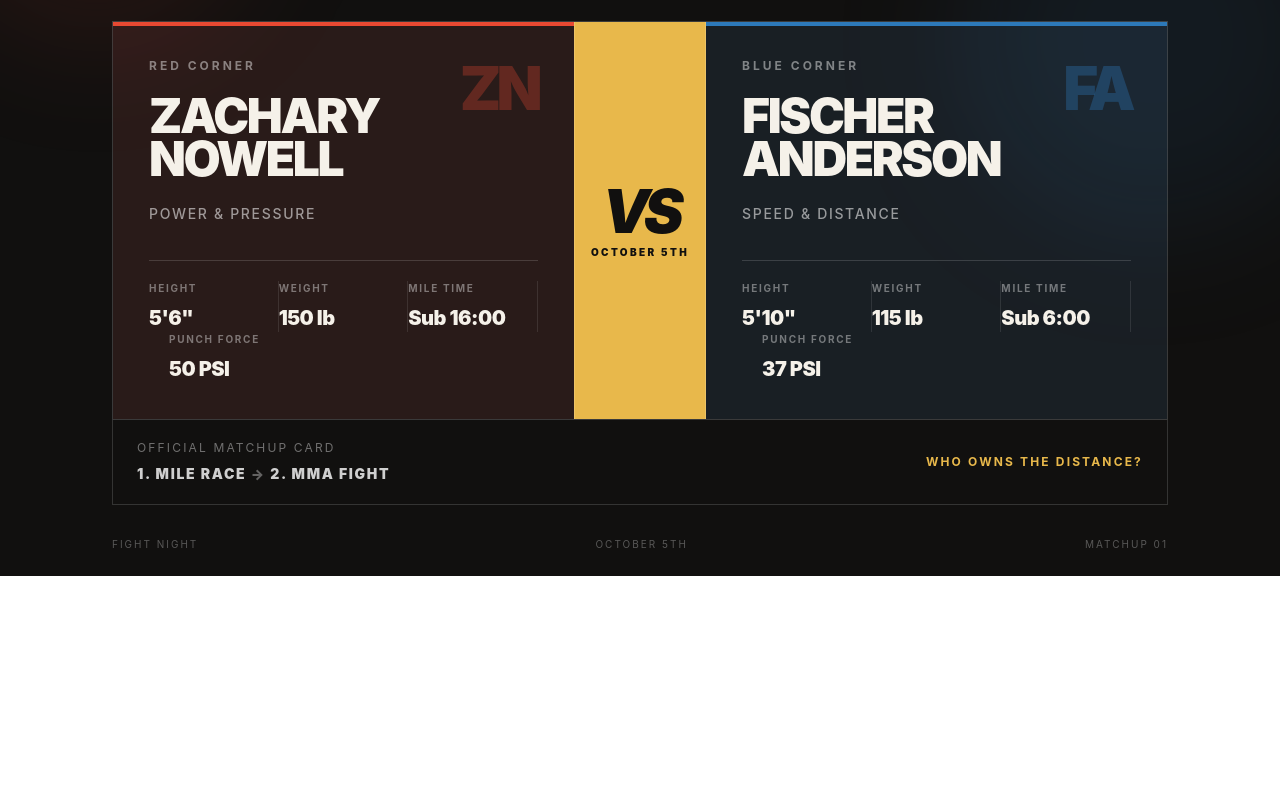
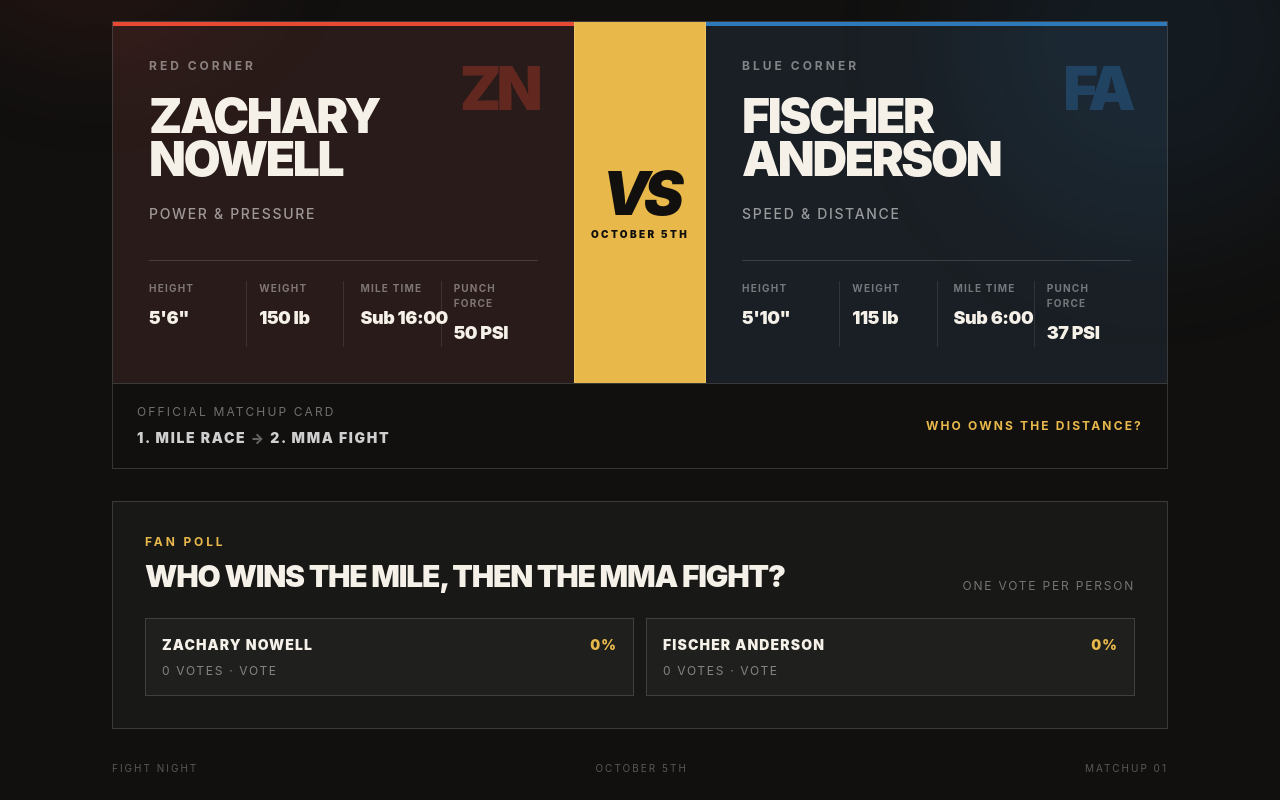
Before and after one commit to TheGitCart/ownthedistance, a Next.js app: page / in a window 1280 px wide. Shown: the part 441-1241 px from the top of the page. Before the commit the page ends 1017 px from the top, so only its background shows below. Built offline with nearby package versions, Linux system fonts and the light colour scheme.

Commit message:
feat: add interactive fan poll and vote tracking for fighters
V0-Chat-Id: lYklAA1jlDB

```diff
--- a/app/page.tsx
+++ b/app/page.tsx
@@ -1,3 +1,7 @@
+'use client'
+
+import { useState } from 'react'
+
 const fighters = [
   {
     name: 'Zachary Nowell',
@@ -29,6 +33,25 @@ const stats = [
 ] as const
 
 export default function Page() {
+  const [pick, setPick] = useState<string | null>(null)
+  const [votes, setVotes] = useState({ 'Zachary Nowell': 0, 'Fischer Anderson': 0 })
+
+  const chooseWinner = (name: string) => {
+    if (pick === name) return
+    setVotes((current) => ({
+      ...current,
+      ...(pick ? { [pick]: Math.max(0, current[pick as keyof typeof current] - 1) } : {}),
+      [name]: current[name as keyof typeof current] + 1,
+    }))
+    setPick(name)
+  }
+
+  const takeBackVote = () => {
+    if (!pick) return
+    setVotes((current) => ({ ...current, [pick]: Math.max(0, current[pick as keyof typeof current] - 1) }))
+    setPick(null)
+  }
+
   return (
     <main className="min-h-screen overflow-hidden bg-[#11100f] text-[#f5f1e9] selection:bg-[#e8b84b] selection:text-[#11100f]">
       <div className="relative mx-auto flex min-h-screen max-w-6xl flex-col px-5 py-6 sm:px-8 lg:px-12">
@@ -59,19 +82,19 @@ export default function Page() {
             {fighters.map((fighter) => (
               <article key={fighter.name} className={`group relative p-6 sm:p-9 ${fighter.side === 'red' ? 'bg-[#e84932]/[0.08]' : 'bg-[#2d79b9]/[0.08]'} ${fighter.side === 'blue' ? 'md:order-3' : ''}`}>
                 <div className={`absolute inset-x-0 top-0 h-1 ${fighter.side === 'red' ? 'bg-[#e84932]' : 'bg-[#2d79b9]'}`} />
-                <div className="flex items-start justify-between">
+                <div className="flex items-start justify-between gap-3">
                   <div>
                     <p className="mb-5 text-xs font-bold uppercase tracking-[0.25em] text-white/45">{fighter.side === 'red' ? 'Red corner' : 'Blue corner'}</p>
                     <h3 className="max-w-[12rem] text-4xl font-black uppercase leading-[0.9] tracking-[-0.05em] sm:text-5xl">{fighter.name}</h3>
                   </div>
-                  <span className={`text-6xl font-black leading-none tracking-[-0.08em] ${fighter.side === 'red' ? 'text-[#e84932]/30' : 'text-[#2d79b9]/35'}`}>{fighter.initials}</span>
+                  <span className={`shrink-0 text-5xl font-black leading-none tracking-[-0.08em] sm:text-6xl ${fighter.side === 'red' ? 'text-[#e84932]/30' : 'text-[#2d79b9]/35'}`}>{fighter.initials}</span>
                 </div>
                 <p className="mt-6 text-sm font-medium uppercase tracking-[0.12em] text-white/55">{fighter.note}</p>
-                <div className="mt-9 grid grid-cols-3 border-t border-white/15 pt-5">
+                <div className="mt-9 grid grid-cols-2 gap-y-5 border-t border-white/15 pt-5 sm:grid-cols-4 sm:gap-y-0">
                   {stats.map((stat) => (
-                    <div key={stat.key} className="border-r border-white/10 pr-3 last:border-0 last:pl-3 last:pr-0 sm:pr-5 last:sm:pl-5">
-                      <p className="text-[10px] font-bold uppercase tracking-[0.17em] text-white/40">{stat.label}</p>
-                      <p className="mt-2 text-lg font-black tracking-tight sm:text-xl">{fighter[stat.key]}</p>
+                    <div key={stat.key} className="min-w-0 border-white/10 pr-3 even:border-l even:pl-3 sm:border-l sm:pl-4 sm:pr-4 first:border-l-0 first:pl-0">
+                      <p className="text-[10px] font-bold uppercase tracking-[0.12em] text-white/40">{stat.label}</p>
+                      <p className="mt-2 whitespace-nowrap text-base font-black tracking-tight sm:text-lg">{fighter[stat.key]}</p>
                     </div>
                   ))}
                 </div>
@@ -93,12 +116,37 @@ export default function Page() {
             </div>
             <p className="text-xs font-bold uppercase tracking-[0.18em] text-[#e8b84b]">Who owns the distance?</p>
           </div>
+
+          <section aria-labelledby="poll-heading" className="mt-8 border border-white/15 bg-white/[0.03] p-6 sm:p-8">
+            <div className="flex flex-col justify-between gap-2 sm:flex-row sm:items-end">
+              <div>
+                <p className="text-xs font-bold uppercase tracking-[0.24em] text-[#e8b84b]">Fan poll</p>
+                <h2 id="poll-heading" className="mt-2 text-2xl font-black uppercase tracking-[-0.04em] sm:text-3xl">Who wins the mile, then the MMA fight?</h2>
+              </div>
+              <p className="text-xs uppercase tracking-[0.15em] text-white/40">One vote per person</p>
+            </div>
+            <div className="mt-6 grid gap-3 sm:grid-cols-2">
+              {fighters.map((fighter) => {
+                const total = votes['Zachary Nowell'] + votes['Fischer Anderson']
+                const count = votes[fighter.name as keyof typeof votes]
+                const percent = total ? Math.round((count / total) * 100) : 0
+                return (
+                  <button key={fighter.name} type="button" onClick={() => chooseWinner(fighter.name)} aria-pressed={pick === fighter.name} className={`relative overflow-hidden border p-4 text-left transition ${pick === fighter.name ? 'border-[#e8b84b] bg-[#e8b84b]/15' : 'border-white/15 bg-white/[0.03] hover:border-white/40'}`}>
+                    <span className="relative z-10 flex items-center justify-between gap-3 text-sm font-black uppercase tracking-[0.08em]">
+                      <span>{fighter.name}</span><span className="text-[#e8b84b]">{percent}%</span>
+                    </span>
+                    <span className="relative z-10 mt-2 block text-xs uppercase tracking-[0.14em] text-white/45">{count} vote{count === 1 ? '' : 's'} · {pick === fighter.name ? 'Your pick' : 'Vote'} </span>
+                    <span className="absolute inset-y-0 left-0 bg-[#e8b84b]/10 transition-all" style={{ width: `${percent}%` }} />
+                  </button>
+                )
+              })}
+            </div>
+            {pick && <button type="button" onClick={takeBackVote} className="mt-5 text-xs font-bold uppercase tracking-[0.18em] text-white/55 underline decoration-white/25 underline-offset-4 hover:text-white">Take back my vote</button>}
+          </section>
         </section>
 
         <footer className="relative z-10 flex items-center justify-between pt-8 text-[10px] uppercase tracking-[0.2em] text-white/30">
-          <span>Fight night</span>
-          <span>October 5th</span>
-          <span>Matchup 01</span>
+          <span>Fight night</span><span>October 5th</span><span>Matchup 01</span>
         </footer>
       </div>
     </main>
```
